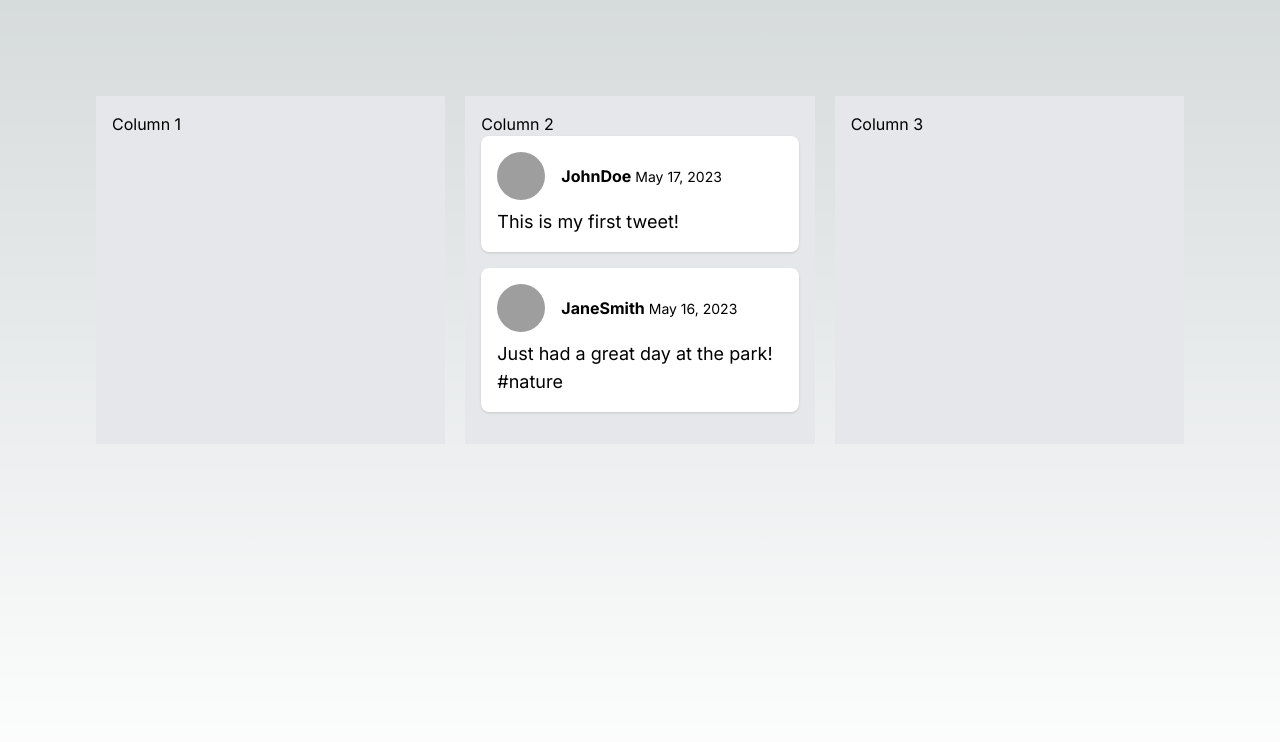
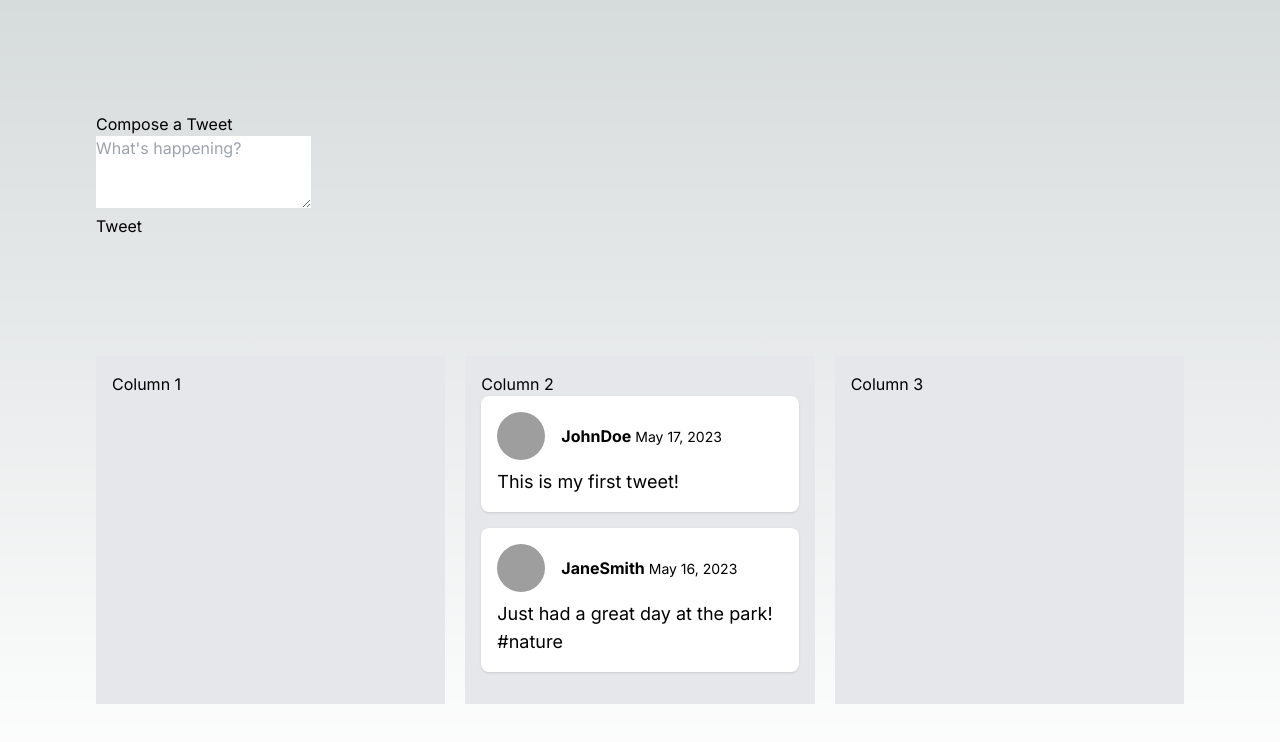
Before and after one commit to NonMint/twitlike, a Next.js app: page / in a window 1280 px wide. Shown: the top 742 px of the page. Built offline with nearby package versions, Linux system fonts and the light colour scheme; grey boxes are pictures that could not be loaded.

Commit message:
added AddTweet UI

```diff
--- /dev/null
+++ b/src/app/AddTweet.tsx
@@ -0,0 +1,25 @@
+import React from 'react';
+
+const AddTweet = () => {
+  return (
+    <div className="container">
+      <div className="row">
+        <div className="col-lg-8 offset-lg-2">
+          <div className="card mt-4">
+            <div className="card-body">
+              <h5 className="card-title">Compose a Tweet</h5>
+              <form>
+                <div className="form-group">
+                  <textarea className="form-control" rows={3} placeholder="What's happening?"></textarea>
+                </div>
+                <button type="submit" className="btn btn-primary">Tweet</button>
+              </form>
+            </div>
+          </div>
+        </div>
+      </div>
+    </div>
+  );
+};
+
+export default AddTweet;
--- a/src/app/page.tsx
+++ b/src/app/page.tsx
@@ -1,5 +1,6 @@
 import Image from 'next/image'
 import './TwitterFeed.css';
+import AddTweet from './AddTweet';
 
 const Tweet = ({ username, content, date }: any) => {
   return (
@@ -23,6 +24,7 @@ const Tweet = ({ username, content, date }: any) => {
 export default function Home() {
   return (
     <main className="flex min-h-screen flex-col items-center justify-between p-24">
+      <AddTweet />
       <div className="twitter-feed">
         <div className="col-span-1 bg-gray-200 p-4">
           <h2>Column 1</h2>
```
